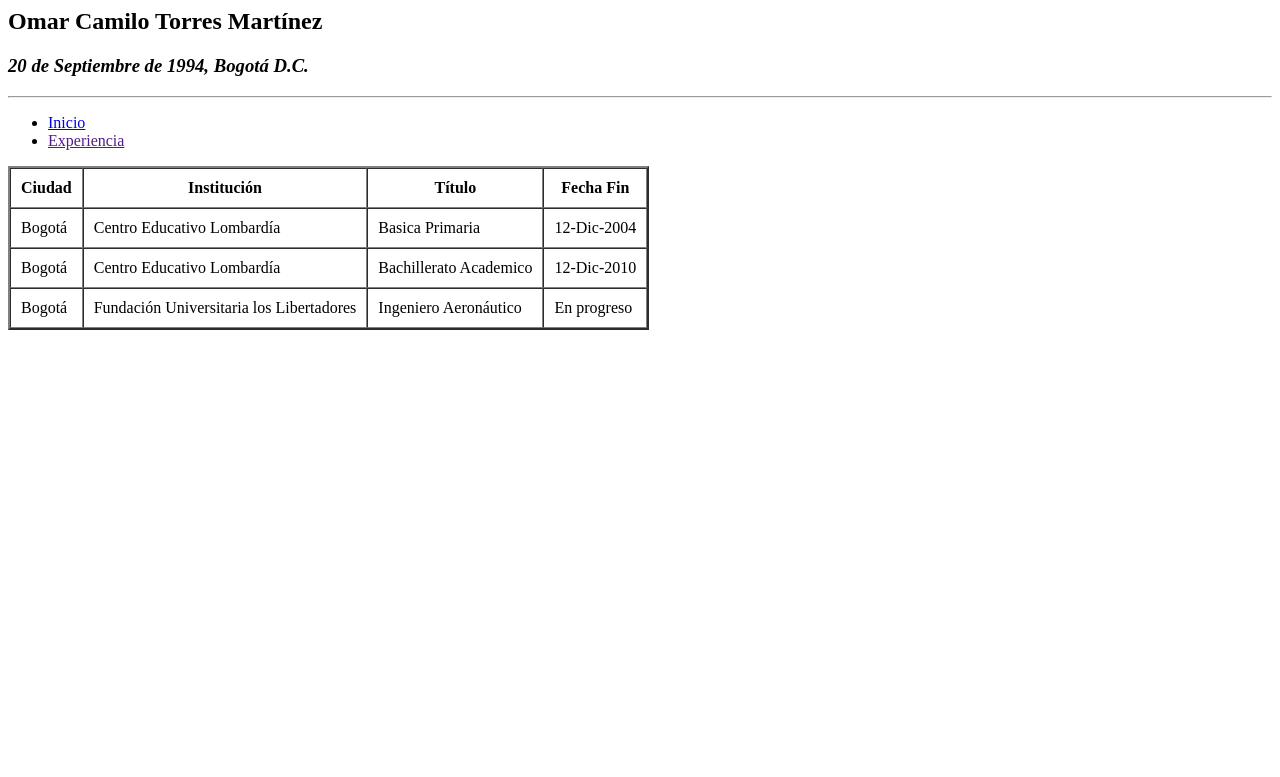
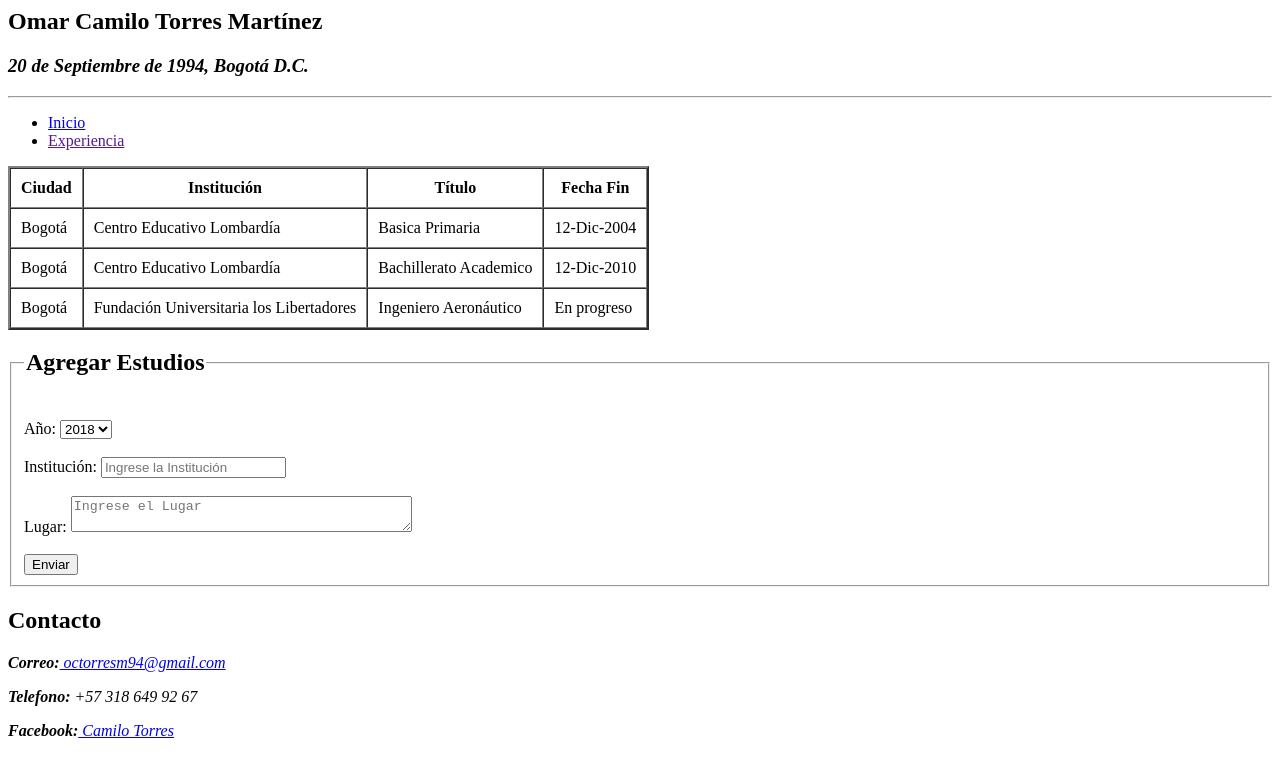
Before and after one commit to CamiloMz/CV-CAMILO-TORRES-html-only, a plain HTML site: page HTML/educacion.html in a window 1280 px wide. Shown: the part 243-1020 px from the top of the page. Before the commit the page ends 800 px from the top, so only its background shows below. Drawn offline with Linux system fonts and the light colour scheme.

Commit message:
Se termina educacion.html
Queda terminada la pagina educacion.html

```diff
--- a/HTML/educacion.html
+++ b/HTML/educacion.html
@@ -55,6 +55,47 @@
           <td>En progreso</td>
         </tr>
       </table>
+      <form autocomplete="on">
+        <fieldset>
+          <legend><h2>Agregar Estudios</h2></legend>
+          <br/>
+          <label for="Anio">Año: </label>
+          <select name="Anio" id="Anio">
+            <option value="2018">2018</option>
+            <option value="2017">2017</option>
+            <option value="2016">2016</option>
+            <option value="2015">2015</option>
+            <option value="2014">2014</option>
+            <option value="2013">2013</option>
+            <option value="2012">2012</option>
+            <option value="2011">2011</option>
+            <option value="2010">2010</option>
+            <option value="2009">2009</option>
+            <option value="2008">2008</option>
+            <option value="2007">2007</option>
+            <option value="2006">2006</option>
+            <option value="2005">2005</option>
+            <option value="2004">2004</option>
+            <option value="2003">2003</option>
+            <option value="2002">2002</option>
+            <option value="2001">2001</option>
+            <option value="2000">2000</option>
+          </select> <br/><br/>
+          <label for="Institucion">Institución:</label>
+          <input type="text" name="Institucion" id="Institucion" placeholder="Ingrese la Institución" required>
+          <br/><br/>
+          <label for="Lugar">Lugar:</label>
+          <textarea name="Lugar" rows="2" cols="40" placeholder="Ingrese el Lugar"></textarea>
+          <br/><br/>
+          <input type="submit" value="Enviar">
+          </fieldset>
+      </form>
     </section>
+    <footer>
+      <h2>Contacto</h2>
+      <p><em><strong>Correo:</strong><a href="mailto:octorresm94@gmail.com">  octorresm94@gmail.com</em></a></p>
+      <p><em><strong>Telefono:</strong> +57 318 649 92 67</em></p>
+      <p><em><strong>Facebook:</strong><a href="https://www.facebook.com/" target="_blank"> Camilo Torres</a></em></p><br/>
+    </footer>
   </body>
 </html>
```
